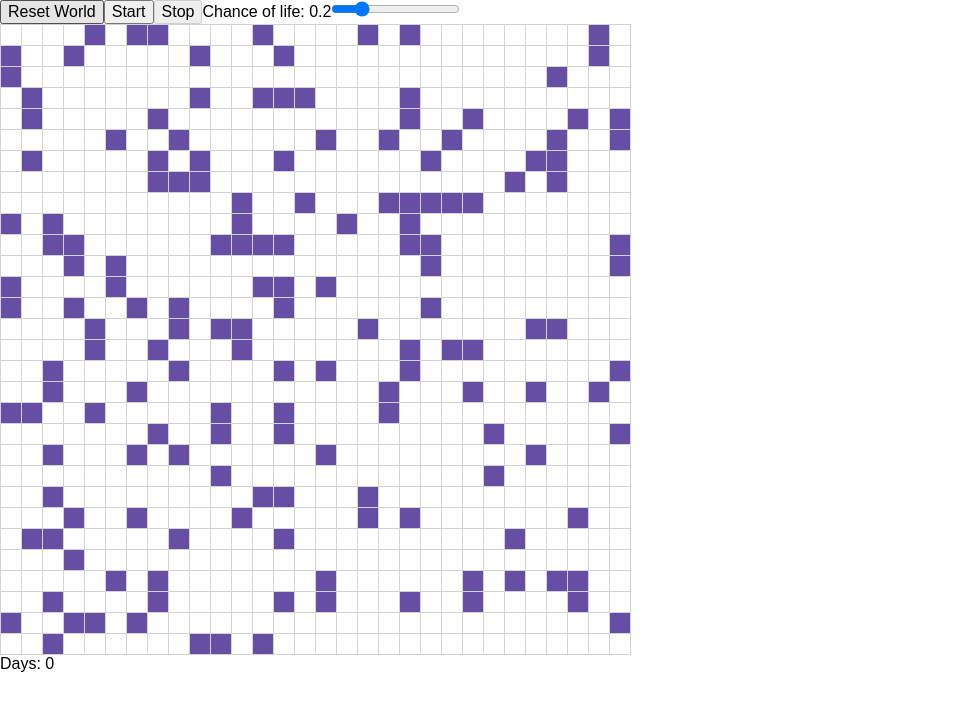
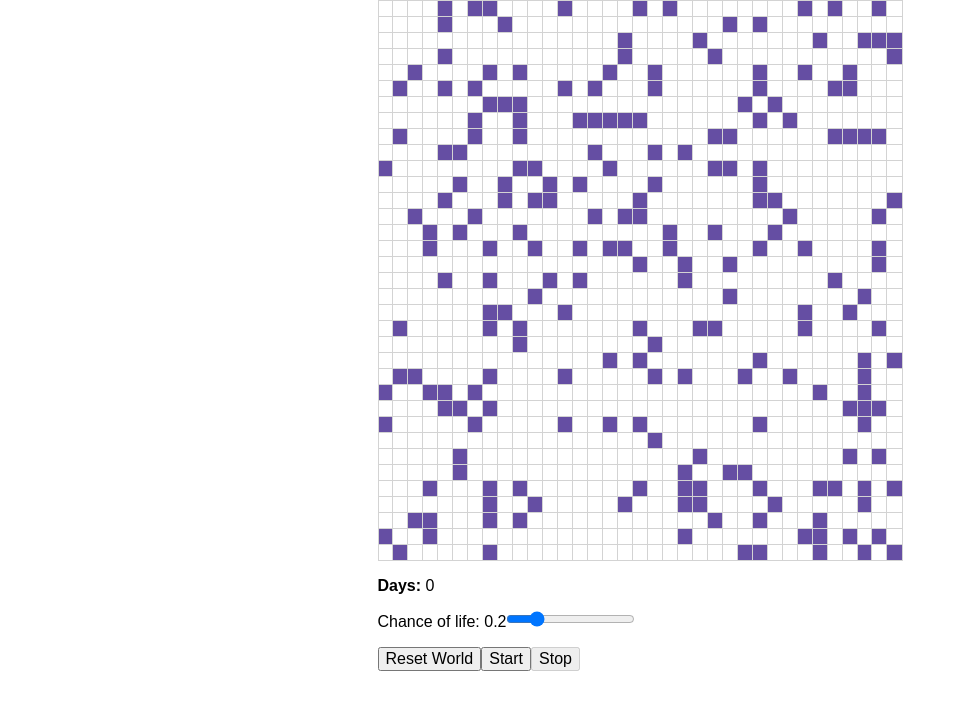
Before and after one commit to jwworth/conway, a React (Create React App) app: page / in a window 1280 px wide. Shown: the top 710 px of the page, without its empty margins (0-966 px from the left). Built offline with nearby package versions, Linux system fonts and the light colour scheme.

Commit message:
Add more cells

```diff
--- a/src/App.js
+++ b/src/App.js
@@ -6,7 +6,7 @@ class App extends Component {
     super(props);
 
     const randomness = 0.2;
-    const sideLength = 30;
+    const sideLength = 35;
 
     this.state = {
       randomness,
@@ -120,7 +120,30 @@ class App extends Component {
 
   render() {
     return (
-      <div>
+      <div style={{ margin: 'auto', width: '525px' }}>
+        <table>
+          <tbody>
+            {this.state.world.map((row, i) => {
+              const rowKey = row.join('');
+              return <Row row={row} key={i + rowKey} rowKey={rowKey} />;
+            })}
+          </tbody>
+        </table>
+        <p><strong>Days:</strong> {this.state.days}</p>
+        <p>
+          <label htmlFor={'randomnessSlider'}>
+            Chance of life: {this.state.randomness}
+          </label>
+          <input
+            type="range"
+            id="randomnessSlider"
+            min="0"
+            max="1"
+            value={this.state.randomness}
+            step="0.1"
+            onChange={e => this.updateRandomness(e.target.value)}
+          />
+        </p>
         <button onClick={() => this.resetWorld()}>
           Reset World
         </button>
@@ -130,27 +153,6 @@ class App extends Component {
         <button disabled={!this.state.timer} onClick={() => this.stop()}>
           Stop
         </button>
-        <label htmlFor={'randomnessSlider'}>
-          Chance of life: {this.state.randomness}
-        </label>
-        <input
-          type="range"
-          id="randomnessSlider"
-          min="0"
-          max="1"
-          value={this.state.randomness}
-          step="0.1"
-          onChange={e => this.updateRandomness(e.target.value)}
-        />
-        <table>
-          <tbody>
-            {this.state.world.map((row, i) => {
-              const rowKey = row.join('');
-              return <Row row={row} key={i + rowKey} rowKey={rowKey} />;
-            })}
-          </tbody>
-        </table>
-        Days: {this.state.days}
       </div>
     );
   }
@@ -171,8 +173,8 @@ const Cell = ({ cell }) => {
     <td
       style={{
         background: color(cell),
-        width: '20px',
-        height: '20px',
+        width: '15px',
+        height: '15px',
         border: '1px solid lightgray',
       }}
     />
```
